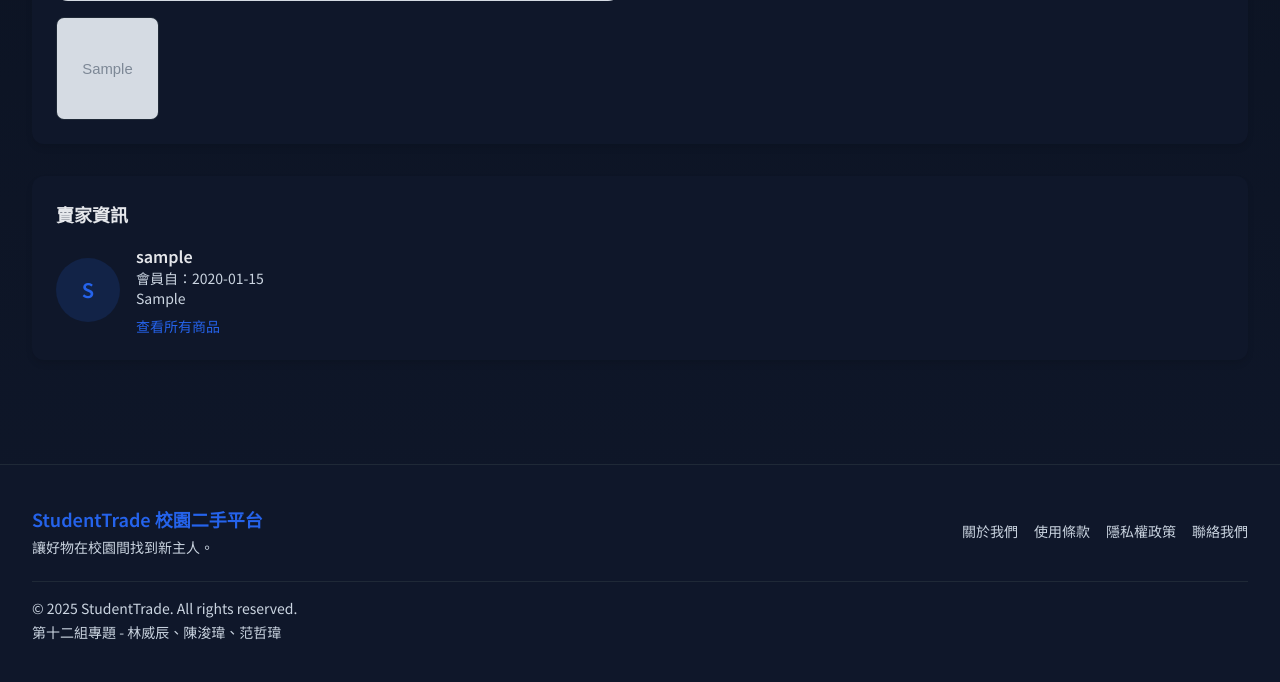
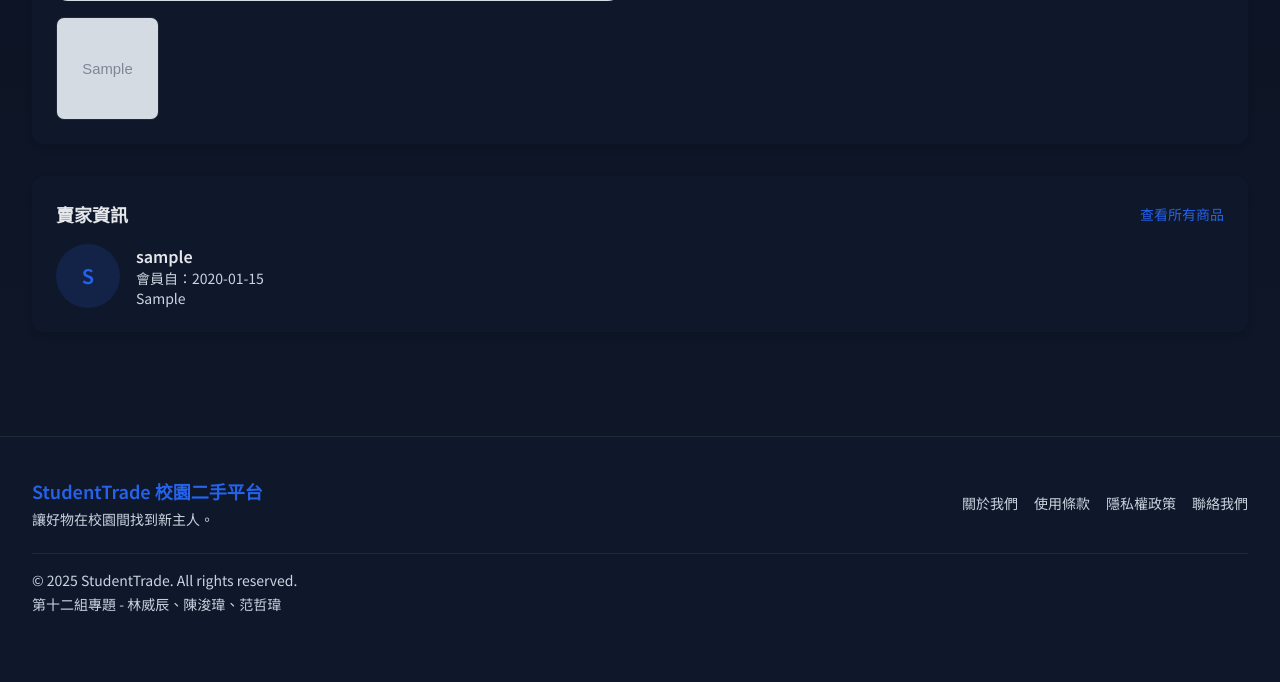
Before and after one commit to c112118237-fan/StudentTrade, a Flask app: page /products/1 in a window 1280 px wide. Shown: the part 743-1425 px from the top of the page. After the commit the page ends 1355 px from the top, so only its background shows below. Run offline with Flask 3, Linux system fonts and the light colour scheme; a user stored in the database is signed in; tables that the repository leaves empty hold one stand-in row (values such as "Sample post"); grey boxes marked "Sample" are stand-in pictures; some libraries are stand-ins or nearby versions.

Commit message:
賣家資訊跳轉

```diff
--- a/app/templates/products/detail.html
+++ b/app/templates/products/detail.html
@@ -104,7 +104,11 @@
     </div>
 
     <div class="bg-white rounded-xl shadow-card p-6">
-        <h2 class="text-lg font-semibold text-secondaryDark mb-4">賣家資訊</h2>
+        <div class="flex items-center justify-between mb-4">
+            <h2 class="text-lg font-semibold text-secondaryDark">賣家資訊</h2>
+            <a class="text-primary text-sm hover:text-primaryHover"
+                href="{{ url_for('products.seller', user_id=main_product.seller.id) }}">查看所有商品</a>
+        </div>
         <div class="flex items-center gap-4">
             <div
                 class="w-16 h-16 rounded-full bg-primaryLight flex items-center justify-center text-xl font-semibold text-primary">
@@ -117,10 +121,6 @@
                 {% if main_product.seller.department %}
                 <p class="text-sm text-secondary">{{ main_product.seller.department }}</p>
                 {% endif %}
-                <div class="flex gap-3 mt-2 text-sm">
-                    <a class="text-primary hover:text-primaryHover"
-                        href="/products?user={{ main_product.seller.id }}">查看所有商品</a>
-                </div>
             </div>
         </div>
     </div>
```
